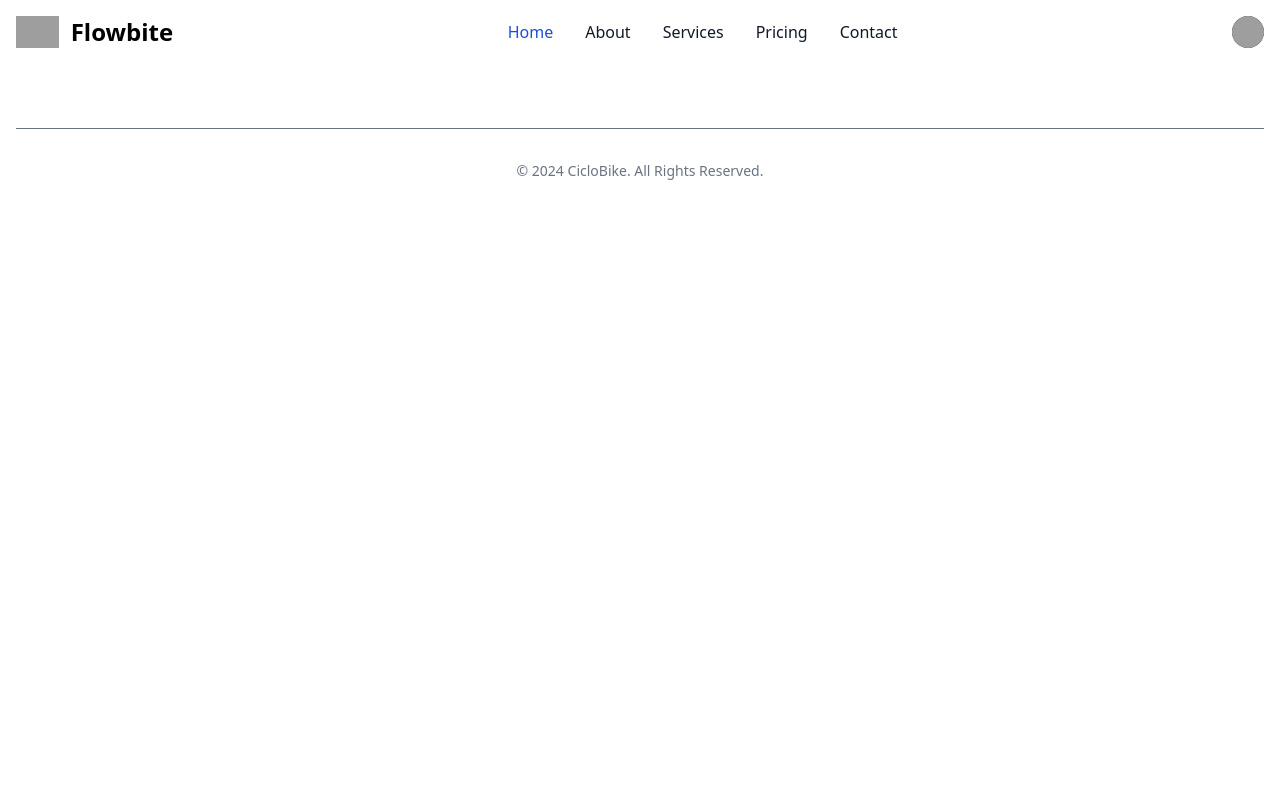
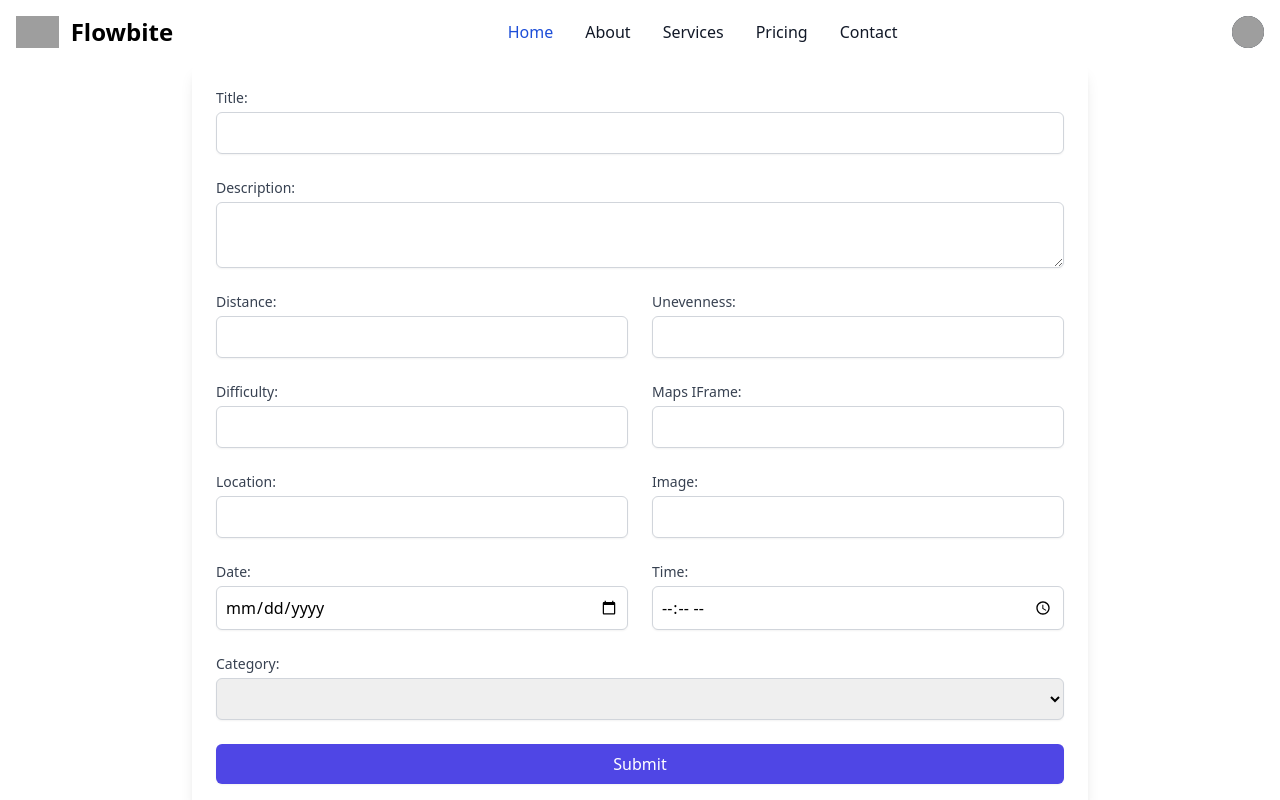
Before and after one commit to FranciscoGRG/proyectoDamAngular-Front, an Angular app: page /createRoute in a window 1280 px wide. Before the commit this address led to /. Shown: the top 800 px of the page. Built offline with nearby package versions, Linux system fonts and the light colour scheme; grey boxes are pictures that could not be loaded.

Commit message:
añadida redireccion login y register

```diff
--- /dev/null
+++ b/src/app/Route/create-route/create-route.component.html
@@ -0,0 +1,65 @@
+<form #createRouteForm="ngForm" class="max-w-4xl mx-auto p-6 bg-white rounded-lg shadow-lg grid grid-cols-2 gap-6">
+    <div class="col-span-2">
+      <label for="title" class="block text-sm font-medium text-gray-700">Title:</label>
+      <input id="title" name="title" required [(ngModel)]="formData.title" type="text" class="mt-1 p-2 block w-full border border-gray-300 rounded-md shadow-sm focus:ring-indigo-500 focus:border-indigo-500">
+    </div>
+
+    <div class="col-span-2">
+      <label for="description" class="block text-sm font-medium text-gray-700">Description:</label>
+      <textarea id="description" name="description" required [(ngModel)]="formData.description" class="mt-1 p-2 block w-full border border-gray-300 rounded-md shadow-sm focus:ring-indigo-500 focus:border-indigo-500"></textarea>
+    </div>
+
+    <div>
+      <label for="distance" class="block text-sm font-medium text-gray-700">Distance:</label>
+      <input id="distance" name="distance" required [(ngModel)]="formData.distance" type="number" class="mt-1 p-2 block w-full border border-gray-300 rounded-md shadow-sm focus:ring-indigo-500 focus:border-indigo-500">
+    </div>
+
+    <div>
+      <label for="unevenness" class="block text-sm font-medium text-gray-700">Unevenness:</label>
+      <input id="unevenness" name="unevenness" required [(ngModel)]="formData.unevenness" type="number" class="mt-1 p-2 block w-full border border-gray-300 rounded-md shadow-sm focus:ring-indigo-500 focus:border-indigo-500">
+    </div>
+
+    <div>
+      <label for="difficulty" class="block text-sm font-medium text-gray-700">Difficulty:</label>
+      <input id="difficulty" name="difficulty" required [(ngModel)]="formData.difficulty" type="text" class="mt-1 p-2 block w-full border border-gray-300 rounded-md shadow-sm focus:ring-indigo-500 focus:border-indigo-500">
+    </div>
+
+    <div>
+      <label for="mapsIFrame" class="block text-sm font-medium text-gray-700">Maps IFrame:</label>
+      <input id="mapsIFrame" name="mapsIFrame" required [(ngModel)]="formData.mapsIFrame" type="text" class="mt-1 p-2 block w-full border border-gray-300 rounded-md shadow-sm focus:ring-indigo-500 focus:border-indigo-500">
+    </div>
+
+    <div>
+      <label for="location" class="block text-sm font-medium text-gray-700">Location:</label>
+      <input id="location" name="location" required [(ngModel)]="formData.location" type="text" class="mt-1 p-2 block w-full border border-gray-300 rounded-md shadow-sm focus:ring-indigo-500 focus:border-indigo-500">
+    </div>
+
+    <div>
+      <label for="imagen" class="block text-sm font-medium text-gray-700">Image:</label>
+      <input id="imagen" name="imagen" required [(ngModel)]="formData.imagen" type="text" class="mt-1 p-2 block w-full border border-gray-300 rounded-md shadow-sm focus:ring-indigo-500 focus:border-indigo-500">
+    </div>
+
+    <div>
+      <label for="fecha" class="block text-sm font-medium text-gray-700">Date:</label>
+      <input id="fecha" name="fecha" required [(ngModel)]="formData.fecha" type="date" class="mt-1 p-2 block w-full border border-gray-300 rounded-md shadow-sm focus:ring-indigo-500 focus:border-indigo-500">
+    </div>
+
+    <div>
+      <label for="hora" class="block text-sm font-medium text-gray-700">Time:</label>
+      <input id="hora" name="hora" required [(ngModel)]="formData.hora" type="time" class="mt-1 p-2 block w-full border border-gray-300 rounded-md shadow-sm focus:ring-indigo-500 focus:border-indigo-500">
+    </div>
+
+    <div class="col-span-2">
+      <label for="category" class="block text-sm font-medium text-gray-700">Category:</label>
+      <select id="category" name="category" required [(ngModel)]="formData.category" class="mt-1 p-2 block w-full border border-gray-300 rounded-md shadow-sm focus:ring-indigo-500 focus:border-indigo-500">
+        <option value="Carretera">Carretera</option>
+        <option value="Montaña">Montaña</option>
+        <option value="Trial">Trial</option>
+        <option value="Cicloturismo">Cicloturismo</option>
+      </select>
+    </div>
+
+    <div class="col-span-2">
+      <button type="button" (click)="createRoute()" class="w-full py-2 px-4 bg-indigo-600 text-white font-medium rounded-md shadow-sm hover:bg-indigo-700 focus:outline-none focus:ring-2 focus:ring-offset-2 focus:ring-indigo-500">Submit</button>
+    </div>
+  </form>
--- /dev/null
+++ b/src/app/Route/create-route/create-route.component.ts
@@ -0,0 +1,66 @@
+import { Component } from '@angular/core';
+import { FormsModule } from '@angular/forms';
+import { HttpClientModule, HttpClient, HttpHeaders } from '@angular/common/http';
+
+@Component({
+  selector: 'app-create-route',
+  standalone: true,
+  imports: [FormsModule, HttpClientModule],
+  templateUrl: './create-route.component.html',
+  styleUrl: './create-route.component.css'
+})
+export default class CreateRouteComponent {
+
+  constructor(private http: HttpClient) { }
+
+  formData = {
+    title: '',
+    description: '',
+    distance: '',
+    unevenness: '',
+    difficulty: '',
+    mapsIFrame: '',
+    location: '',
+    imagen: '',
+    fecha: '',
+    hora: '',
+    category: '',
+  };
+
+  createRoute() {
+    // console.log('Form Data:', this.formData);
+
+    const user = JSON.parse(localStorage.getItem('user') || '{}'); // Obtén el token desde el almacenamiento local, usa '{}' si es null
+    const token = user?.token || ''; // Asegúrate de obtener el token, usa '' si es null
+
+    // console.log(token)
+
+    const headers = new HttpHeaders({
+      'Authorization': `Bearer ${token}`
+    });
+
+    this.http.post('http://localhost/proyectoDamAngular-BACK/public/api/createRoute', {
+      title: this.formData.title,
+      description: this.formData.description,
+      distance: this.formData.distance,
+
+      unevenness: this.formData.unevenness,
+      difficulty: this.formData.difficulty,
+      mapsIFrame: this.formData.mapsIFrame,
+
+      location: this.formData.location,
+      imagen: this.formData.imagen,
+      fecha: this.formData.fecha,
+
+      category: this.formData.category,
+    }, {headers, withCredentials: true}).subscribe(
+      (response: any) => {
+        console.log('Ruta creada:', response);
+      },
+      error => {
+        console.error('Error al crear la ruta:', error);
+      }
+
+    )
+  }
+}
--- a/src/app/app.routes.ts
+++ b/src/app/app.routes.ts
@@ -22,9 +22,17 @@ export const routes: Routes = [
 
         ]
     },
+
     {
-        path: '',
+        path: 'createRoute',
+        loadComponent: () => import('./Route/create-route/create-route.component'),
+        children: [
+
+        ]
+    },
+    {
+        path: '**',
         redirectTo: '/dashboard',
         pathMatch: 'full'
-    }
+    },
 ];
--- a/src/app/dashboard/dashboard.component.html
+++ b/src/app/dashboard/dashboard.component.html
@@ -15,13 +15,9 @@
             </div>
 
             <div class="space-x-4">
-
-                <!-- <Link className="fancy" to="/Clothes"> -->
-                <button class="fancy">
-                    <span class="text">Explorar Rutas</span>
+                <button class="fancy" (click)="navigateToCreateRoute()">
+                    <span class="text-white bg-slate-400">Explorar Rutas</span>
                 </button>
-                <!-- </Link> -->
-
             </div>
 
             <a><img src="https://readme-typing-svg.demolab.com?font=Cormorant+Garamond&weight=500&size=25&duration=3500&pause=1500&color=F7F7F7&center=true&vCenter=true&random=false&width=800&lines=Tu+plataforma+l%C3%ADder+en ciclismo grupal;Conoce+nuevas+rutas+en+cualquier+lugar+con+un+click;Conoce+nuevos+amigos+para+salir+con+la+bicicleta;"
--- a/src/app/dashboard/dashboard.component.ts
+++ b/src/app/dashboard/dashboard.component.ts
@@ -1,4 +1,5 @@
 import { Component } from '@angular/core';
+import { Router } from '@angular/router';
 
 @Component({
   selector: 'app-dashboard',
@@ -8,6 +9,13 @@ import { Component } from '@angular/core';
   styleUrl: './dashboard.component.css'
 })
 export default class DashboardComponent {
+
+  constructor(private router: Router) { }
+
+  navigateToCreateRoute() {
+    this.router.navigate(['/createRoute']);
+  }
+
   videoUrls: string[] = [
     "https://static.vecteezy.com/system/resources/previews/007/660/166/mp4/close-up-hand-of-fashion-designer-or-stylist-manage-new-clothes-collection-on-rack-in-studio-woman-tailor-dressmaker-prepare-wardrobe-clothing-for-sale-free-video.mp4",
     "https://static.vecteezy.com/system/resources/previews/007/668/059/mp4/close-up-clothes-of-fashion-designer-or-stylist-manage-new-clothes-collection-on-rack-in-studio-young-man-tailor-dressmaker-prepare-wardrobe-clothing-for-sale-free-video.mp4",
--- a/src/app/login/login.component.ts
+++ b/src/app/login/login.component.ts
@@ -1,6 +1,7 @@
 import { Component } from '@angular/core';
 import { FormsModule } from '@angular/forms';
 import { HttpClientModule, HttpClient } from '@angular/common/http';
+import { Router } from '@angular/router';
 
 @Component({
   selector: 'app-login',
@@ -11,11 +12,15 @@ import { HttpClientModule, HttpClient } from '@angular/common/http';
 })
 export default class LoginComponent {
 
-  constructor(private http: HttpClient) { }
+  constructor(private http: HttpClient, private router: Router) { }
   formData = {
     email: '',
     password: '',
   };
+
+  navigateToCreateRoute() {
+    this.router.navigate(['/createRoute']);
+  }
 
   login() {
     // Intento de login con las credenciales del formulario
@@ -28,6 +33,8 @@ export default class LoginComponent {
 
         // Guarda el token en localStorage
         localStorage.setItem('user', JSON.stringify(loginResponse.token));
+
+        this.navigateToCreateRoute()
       },
       error => {
         console.error('Error al iniciar sesión:', error);
--- a/src/app/register/register.component.ts
+++ b/src/app/register/register.component.ts
@@ -2,6 +2,7 @@ import { Component } from '@angular/core';
 import { Injectable } from '@angular/core';
 import { HttpClientModule, HttpClient } from '@angular/common/http';
 import { FormsModule } from '@angular/forms';
+import { Router } from '@angular/router';
 
 @Component({
   selector: 'app-register',
@@ -12,13 +13,17 @@ import { FormsModule } from '@angular/forms';
 })
 export default class RegisterComponent {
 
-  constructor(private http: HttpClient) { }
+  constructor(private http: HttpClient, private router: Router) { }
 
   formData = {
     name: '',
     email: '',
     password: '',
   };
+
+  navigateToCreateRoute() {
+    this.router.navigate(['/createRoute']);
+  }
 
 
   register() {
@@ -53,6 +58,7 @@ export default class RegisterComponent {
 
         // Guarda el token en localStorage
         localStorage.setItem('user', JSON.stringify(loginResponse.token));
+        this.navigateToCreateRoute()
       },
       error => {
         console.error('Error al iniciar sesión:', error);
```
Also changed, not shown: src/app/Route/create-route/create-route.component.css (added).
